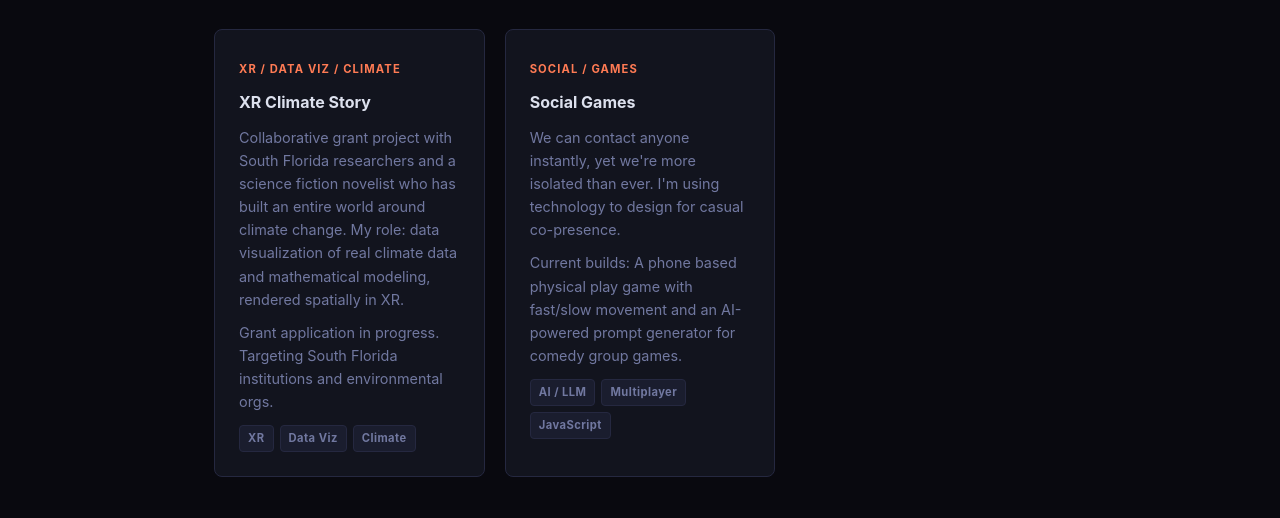
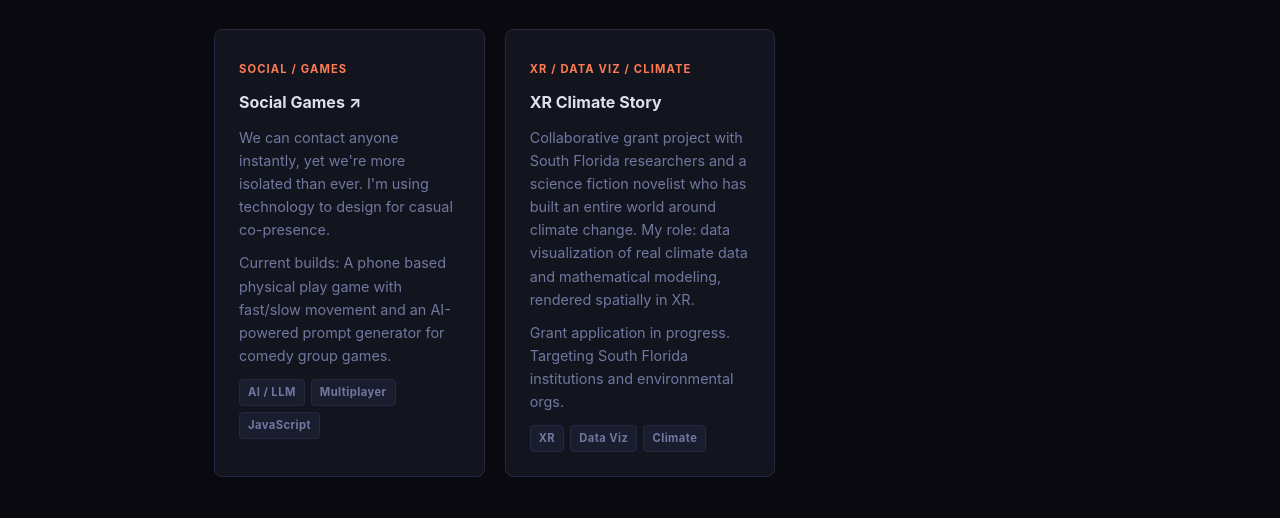
Before and after one commit to BUscinski/BUscinski.github.io, a plain HTML site: page projects.html in a window 1280 px wide. Shown: the part 434-952 px from the top of the page. Drawn offline with Linux system fonts and the light colour scheme.

Commit message:
Move Social Games before XR Climate Story, link to waltzerz-web.onrender.com
Co-Authored-By: Claude Sonnet 4.6 <noreply@anthropic.com>

```diff
--- a/projects.html
+++ b/projects.html
@@ -45,6 +45,24 @@
 
         <div class="side-project-grid">
 
+          <a class="side-project-card" href="https://waltzerz-web.onrender.com/" target="_blank" rel="noopener" style="text-decoration: none; color: inherit; display: block;">
+            <div class="sp-tag">Social / Games</div>
+            <h3>Social Games ↗</h3>
+            <p>
+              We can contact anyone instantly, yet we're more isolated than
+              ever. I'm using technology to design for casual co-presence.
+            </p>
+            <p style="margin-top: 10px;">
+              Current builds: A phone based physical play game with fast/slow movement
+              and an AI-powered prompt generator for comedy group games.
+            </p>
+            <div class="project-tags">
+              <span class="tag">AI / LLM</span>
+              <span class="tag">Multiplayer</span>
+              <span class="tag">JavaScript</span>
+            </div>
+          </a>
+
           <div class="side-project-card">
             <div class="sp-tag">XR / Data Viz / Climate</div>
             <h3>XR Climate Story</h3>
@@ -60,24 +78,6 @@
               <span class="tag">XR</span>
               <span class="tag">Data Viz</span>
               <span class="tag">Climate</span>
-            </div>
-          </div>
-
-          <div class="side-project-card">
-            <div class="sp-tag">Social / Games</div>
-            <h3>Social Games</h3>
-            <p>
-              We can contact anyone instantly, yet we're more isolated than
-              ever. I'm using technology to design for casual co-presence.
-            </p>
-            <p style="margin-top: 10px;">
-              Current builds: A phone based physical play game with fast/slow movement
-              and an AI-powered prompt generator for comedy group games.
-            </p>
-            <div class="project-tags">
-              <span class="tag">AI / LLM</span>
-              <span class="tag">Multiplayer</span>
-              <span class="tag">JavaScript</span>
             </div>
           </div>
 
```
